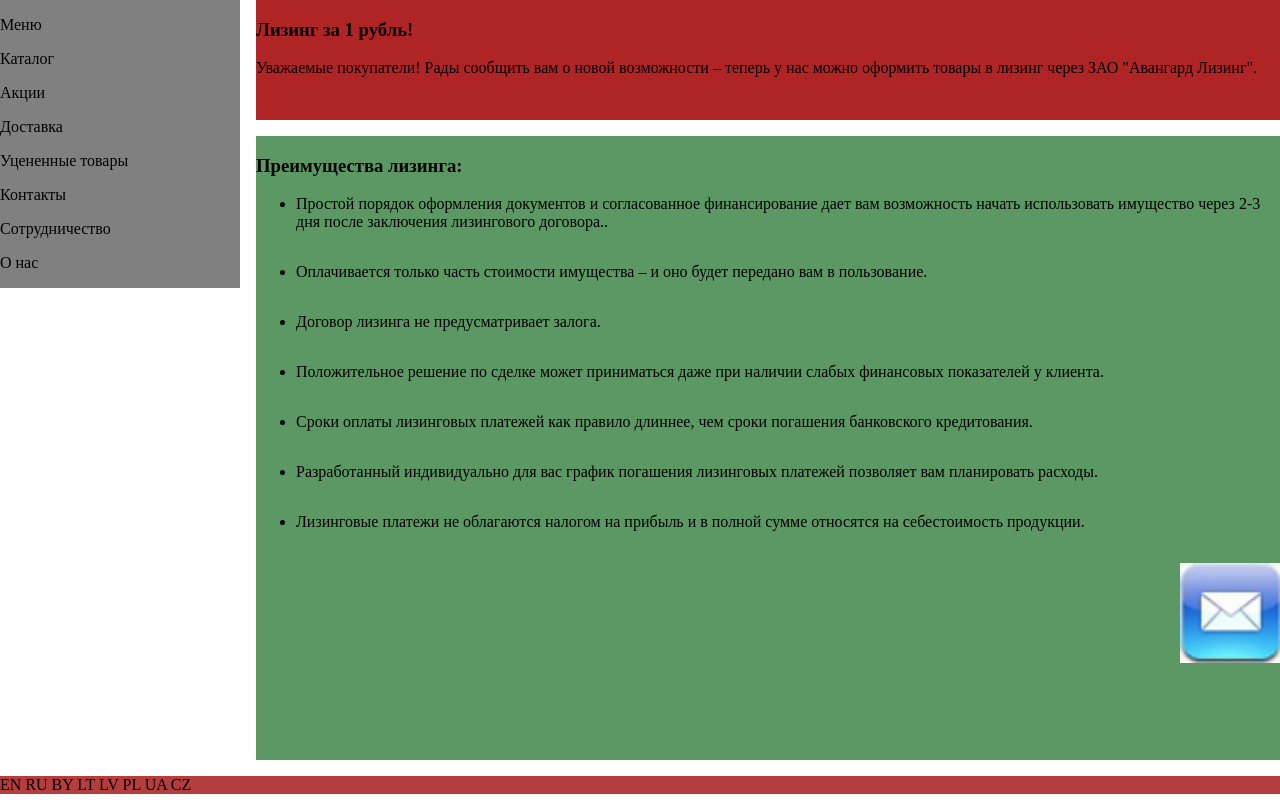
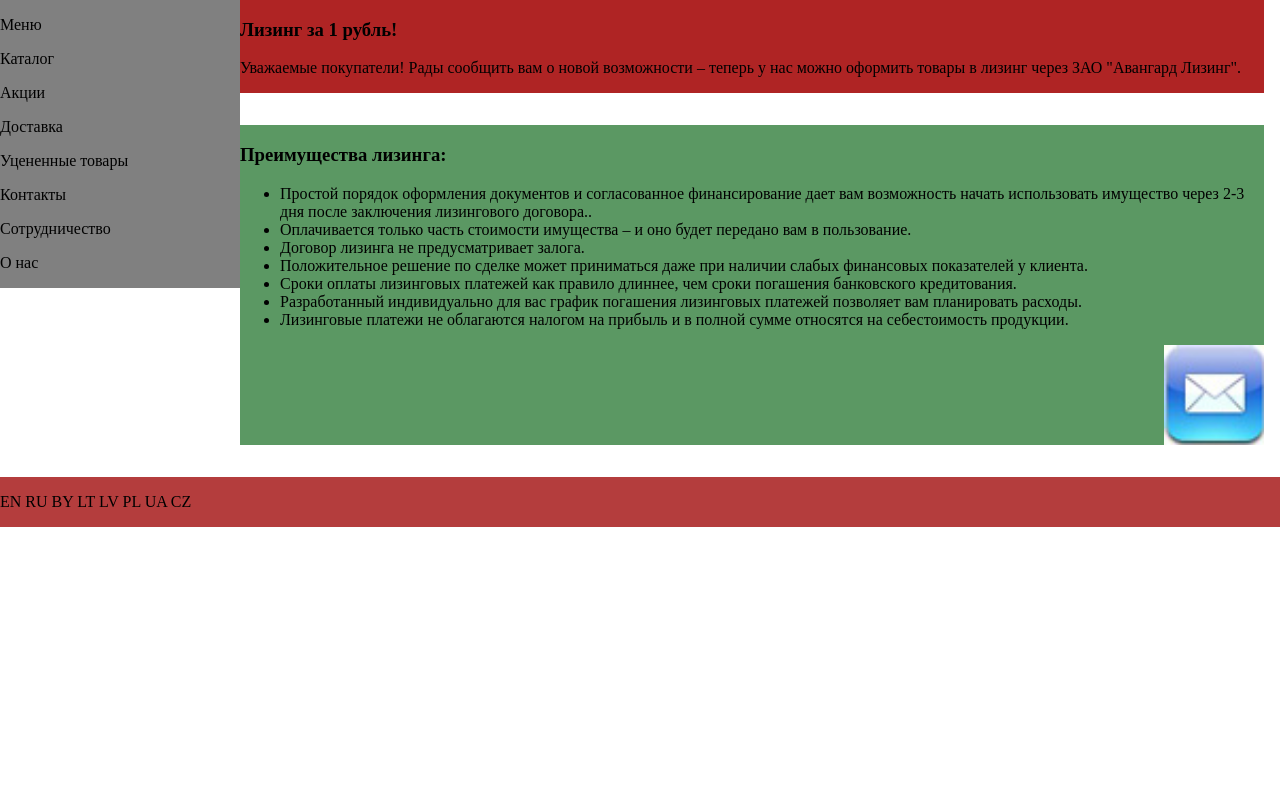
Before and after one commit to piatrutsik/PiatrutsikAliaksandr, a plain HTML site: page Home/02_CSS/base/index2.html in a window 1280 px wide. Drawn offline with Linux system fonts and the light colour scheme.

Commit message:
доработка

```diff
--- a/Home/02_CSS/base/index2.html
+++ b/Home/02_CSS/base/index2.html
@@ -15,40 +15,29 @@
            height : auto;
            background-color: gray;
            float: left;
-           border-bottom: 1em solid white;
-           position: absolute;
-
         }
         #block2{
-            left: 16em;
+
             width: calc(100% - 16em);
             height: 15%;
             background-color: rgb(175, 36, 36);
             float: left;
-            border-bottom: 1em solid white;
-            position: absolute;
             margin-bottom: 2em;
         }
         #block3{
-            left: 16em;
-            top: calc(15% + 1em );
             width: calc(100% - 16em);
             height: calc(100% - 20% - 1em);
             background-color: rgb(91, 152, 99);
             float: left;
-            border-bottom: 1em solid white;
-            position: absolute;
+            margin-bottom: 2em;
         }
         div.footer{
-            left: 0px;
-            top: calc(95% + 1em);
+
+           float: left;
             width: 100%;
             height: auto;
             background-color: rgb(180, 61, 61);
-            position: absolute;
-        }
-        .article-header{
-            margin-bottom: 2em;
+
         }
         img{
             float: right;
@@ -56,7 +45,7 @@
             height: 100px;
         }
         p.line{
-            display: inline;
+            display: center;
         }
     </style>
 </head>
@@ -76,7 +65,6 @@
         <p class="article-header">Уважаемые покупатели! Рады сообщить вам о новой возможности – теперь у нас можно оформить товары в лизинг через ЗАО "Авангард Лизинг".</p>
     </div>
     <div id="block3" class="article">
-
         <h3>Преимущества лизинга:</h3>
         <ul>
             <li class="article-header">Простой порядок оформления документов и согласованное финансирование дает вам возможность начать использовать имущество через 2-3 дня после заключения лизингового договора..</li>
```
